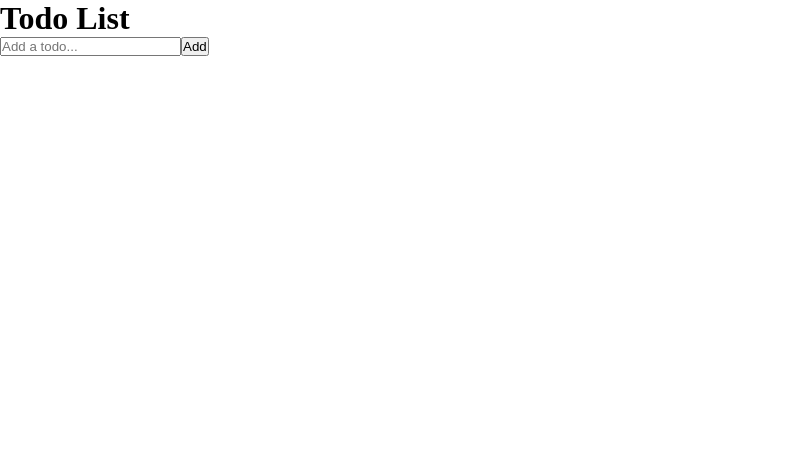
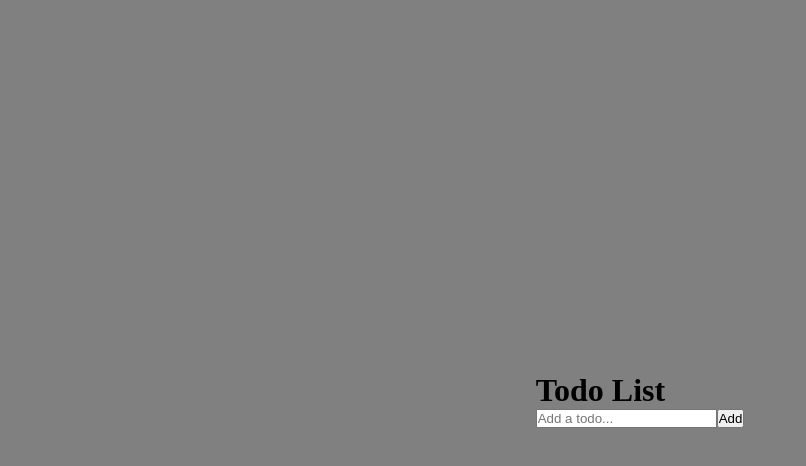
Before and after one commit to Isidorsson/lexicon-tasks, a React (Vite) app in the folder lexicon-task-react-todo-list/: page / in a window 1280 px wide. Shown: the top 466 px of the page, without its empty margins (0-806 px from the left). Built offline with nearby package versions, Linux system fonts and the light colour scheme.

Commit message:
Add flexbox styling to center content vertically and horizontally

```diff
--- a/lexicon-task-react-todo-list/src/index.css
+++ b/lexicon-task-react-todo-list/src/index.css
@@ -3,3 +3,12 @@
   padding: 0;
   box-sizing: border-box;
 }
+
+html,
+body {
+  display: flex;
+  justify-content: center;
+  align-items: center;
+  height: 100vh;
+  background-color: gray;
+}
```
